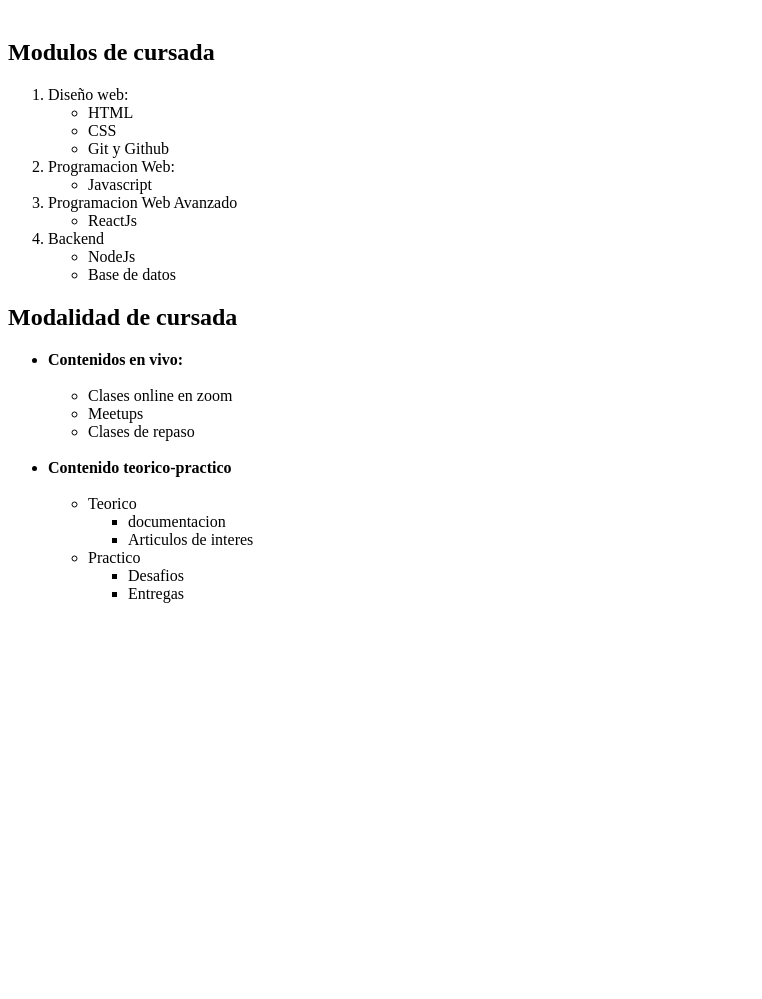
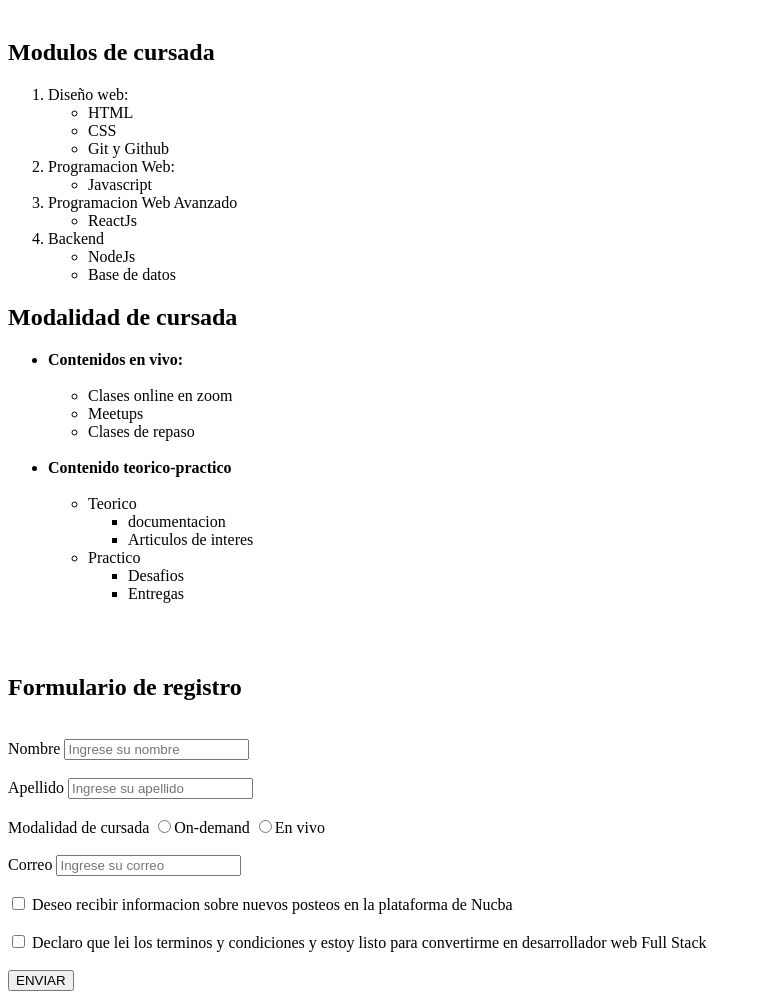
Before and after one commit to Marcos-E-Area/LISTAS-ANIDADAS, a plain HTML site: page index.html in a window 1280 px wide. Shown: the part 79-1078 px from the top of the page, without its empty margins (0-762 px from the left). Before the commit the page ends 800 px from the top, so only its background shows below. Drawn offline with Linux system fonts and the light colour scheme.

Commit message:
listas y formulario

```diff
--- a/index.html
+++ b/index.html
@@ -61,5 +61,38 @@
             </ul>
         </ul>
     </ul>
+
+    <br>
+    <br>
+
+    <h2>Formulario de registro</h2>
+    <br>
+   <label for="Nombre">Nombre</label>
+   <input type="text" id="Nombre" placeholder="Ingrese su nombre" required>
+<br>
+<br>
+   <label for="Apellido">Apellido</label>
+   <input type="text" id="Apellido" placeholder="Ingrese su apellido" required>
+<br>
+<br>
+<label for="Modalidad de cursada">Modalidad de cursada</label>
+<input type="radio" name="Modalidad de cursada" value="On-demand">On-demand
+<input type="radio" name="Modalidad de cursada" value="En vivo">En vivo
+<br>
+<br>
+<label for="Correo">Correo</label>
+<input type="email" id="Correo" placeholder="Ingrese su correo" required>
+<br>
+<br>
+<input type="checkbox" id="Deseo recibir informacion sobre nuevos posteos en la plataforma de Nucba">
+<label for="Deseo recibir informacion sobre nuevos posteos en la plataforma de Nucba">Deseo recibir informacion sobre nuevos posteos en la plataforma de Nucba</label>
+<br>
+<br>
+<input type="checkbox" id="Declaro que lei los terminos y condiciones y estoy listo para convertirme en desarrollador web Full Stack">
+<label for="Declaro que lei los terminos y condiciones y estoy listo para convertirme en desarrollador web Full Stack">Declaro que lei los terminos y condiciones y estoy listo para convertirme en desarrollador web Full Stack</label>
+<br>
+<br>
+<input type="submit" value="ENVIAR">
+
 </body>
 </html>
```
